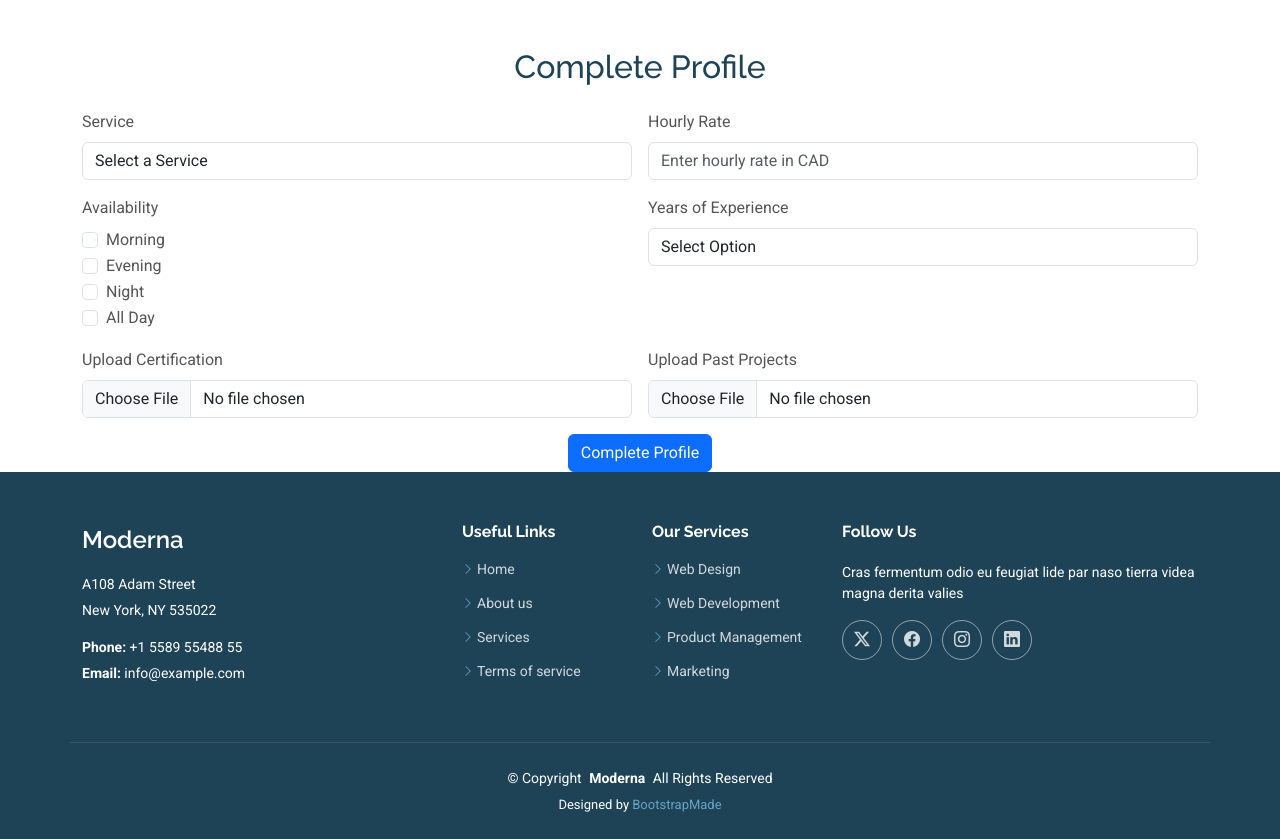
After one commit to neon-p/3serviceconnect, a CodeIgniter app: page /3serviceconnect/complete_profile in a window 1280 px wide. The commit adds this page. Run offline with CodeIgniter, Linux system fonts and the light colour scheme; the visitor is signed in with stand-in values (Sample User, id 1); tables that the repository leaves empty or names only in its code hold one stand-in row (values such as "Sample post").

Commit message:
Profile.php has some issue can't post the data into database

```diff
--- a/application/config/routes.php
+++ b/application/config/routes.php
@@ -56,4 +56,6 @@ $route['translate_uri_dashes'] = FALSE;
 $route['contact'] = 'contact/index';
 
 $route['myprofile'] = 'Profile/myprofile';
-$route['editprofile'] = 'profile/editprofile';
+$route['editprofile'] = 'Profile/editprofile';
+$route['complete_profile'] = 'Profile/complete_profile';
+$route['admin_dashboard'] = 'admin_Dashboard/admin_dashboard';
--- a/application/controllers/Profile.php
+++ b/application/controllers/Profile.php
@@ -20,6 +20,101 @@ class Profile extends CI_Controller {
         $data['user'] = $this->User_model->get_user_by_id($user_id);
         $this->load->view('editprofile',$data);
     }
+
+    public function complete_profile() {
+        $user_id = $this->session->userdata('user_id');
+
+        // Fetch all services from the services table
+        $data['services'] = $this->User_model->get_all_services();
+
+        // Load the complete_profile view
+        $this->load->view('complete_profile', $data);
+    }
+
+    public function save_complete_profile() {
+        $user_id = $this->session->userdata('user_id');
+
+        // Form Validation Rules
+        // $this->form_validation->set_rules('service_id', 'Service', 'required');
+        // $this->form_validation->set_rules('hourly_rate', 'Hourly Rate', 'required|numeric');
+        // $this->form_validation->set_rules('availability', 'Availability', 'required');
+        // $this->form_validation->set_rules('years_of_experience', 'Years of Experience', 'required');
+
+        // Handle file uploads
+        $config['upload_path'] = '3serviceconnect/uploads'; // Directory to store uploaded files
+        $config['allowed_types'] = 'pdf|doc|docx|jpg|png'; // Allowed file types
+        $config['max_size'] = 2048; // Max file size in KB (2MB)
+
+        $this->load->library('upload', $config);
+
+        // Upload certification file
+        $certification_file_path = '';
+        if (!empty($_FILES['certification_file']['name'])) {
+            if ($this->upload->do_upload('certification_file')) {
+                $certification_file_path = 'uploads/' . $this->upload->data('file_name');
+            } else {
+                $this->session->set_flashdata('error', $this->upload->display_errors());
+                redirect('complete_profile');
+            }
+        }
+
+        // Upload past projects file
+        $past_projects_file_path = '';
+        if (!empty($_FILES['past_projects_file']['name'])) {
+            if ($this->upload->do_upload('past_projects_file')) {
+                $past_projects_file_path = 'uploads/' . $this->upload->data('file_name');
+            } else {
+                $this->session->set_flashdata('error', $this->upload->display_errors());
+                redirect('complete_profile');
+            }
+        }
+
+        if ($this->form_validation->run() == FALSE) {
+            // Validation failed, redirect back with error message
+            $this->session->set_flashdata('error', validation_errors());
+            redirect('complete_profile');
+        } else {
+            $availability = $this->input->post('availability'); // This will be an array
+            $availability_string = implode(', ', $availability); // Convert array to a comma-separated string
+
+            // Prepare Data for Update
+            $provider_data = array(
+                'user_id' => $user_id,
+                'service_id' => $this->input->post('service_id'),
+                'hourly_rate' => $this->input->post('hourly_rate'),
+                'availability' => $availability_string,
+                'certification' => $certification_file_path, // Save certification file path
+                'years_of_experience' => $this->input->post('years_of_experience'),
+                'past_projects' => $past_projects_file_path, // Save past projects file path
+                'rating' => 0, // Default rating
+                'bookings' => 0, // Default bookings
+            );
+
+
+            // Insert or update provider details
+            $this->db->where('user_id', $user_id);
+            $existing_provider = $this->db->get('provider_details')->row_array();
+
+            if ($existing_provider) {
+                // Update existing record
+                $this->db->where('user_id', $user_id);
+                $this->db->update('provider_details', $provider_data);
+            } else {
+                // Insert new record
+                $this->db->insert('provider_details', $provider_data);
+            }
+
+            // Update `users` table with `status=2`
+            $this->db->where('user_id', $user_id);
+            $this->db->update('users', array('status' => 2));
+
+            // Redirect with success message
+            $this->session->set_flashdata('success', 'Profile completed successfully!');
+            redirect('profile/myprofile');
+        }
+    }
+
+
 
     public function update_visibility() {
         // Get the visibility value from the POST request
--- a/application/controllers/admin_Dashboard.php
+++ b/application/controllers/admin_Dashboard.php
@@ -1,5 +1,5 @@
 <?php
-class user_Dashboard extends CI_Controller {
+class admin_Dashboard extends CI_Controller {
     public function __construct() {
         parent::__construct();
         $this->load->library('session');
--- a/application/models/User_model.php
+++ b/application/models/User_model.php
@@ -22,5 +22,16 @@ class User_model extends CI_Model {
         $this->db->where('user_id', $user_id);
         return $this->db->update('users', $data);
     }
+
+    public function get_all_services() {
+        $query = $this->db->get('services'); // Fetch all rows from the 'services' table
+        return $query->result_array(); // Return the result as an array
+    }
+
+    public function get_pending_profiles() {
+        $this->db->where('status', '0'); // Filter by 'pending' status
+        $query = $this->db->get('users'); // Fetch from 'users' table
+        return $query->result_array(); // Return the result as an array of profiles
+    }
 }
 ?>
--- /dev/null
+++ b/application/views/complete_profile.php
@@ -0,0 +1,77 @@
+<?php $this->load->view('header'); ?>
+
+<div class="container mt-5">
+    <h2 class="text-center mb-4">Complete Profile</h2>
+    <form method="POST" action="<?php echo base_url('profile/save_complete_profile'); ?>">
+        <div class="row g-3">
+            <!-- Service Selection -->
+            <div class="col-md-6">
+                <label for="service_id" class="form-label">Service</label>
+                <select class="form-control" id="service_id" name="service_id" required>
+                    <option value="">Select a Service</option>
+                    <?php foreach ($services as $service): ?>
+                        <option value="<?php echo $service['service_id']; ?>"><?php echo $service['title']; ?></option>
+                    <?php endforeach; ?>
+                </select>
+            </div>
+
+            <!-- Hourly Rate -->
+            <div class="col-md-6">
+                <label for="hourly_rate" class="form-label">Hourly Rate</label>
+                <input type="number" class="form-control" id="hourly_rate" name="hourly_rate" placeholder="Enter hourly rate in CAD" required>
+            </div>
+
+            <!-- Availability -->
+            <div class="col-md-6">
+                <label for="availability" class="form-label">Availability</label>
+                <div class="form-check">
+                    <input class="form-check-input" type="checkbox" id="morning" name="availability[]" value="Morning">
+                    <label class="form-check-label" for="morning">Morning</label>
+                </div>
+                <div class="form-check">
+                    <input class="form-check-input" type="checkbox" id="evening" name="availability[]" value="Evening">
+                    <label class="form-check-label" for="evening">Evening</label>
+                </div>
+                <div class="form-check">
+                    <input class="form-check-input" type="checkbox" id="Night" name="availability[]" value="Night">
+                    <label class="form-check-label" for="Night">Night</label>
+                </div>
+                <div class="form-check">
+                    <input class="form-check-input" type="checkbox" id="all_day" name="availability[]" value="all_day">
+                    <label class="form-check-label" for="All_day">All Day</label>
+                </div>
+            </div>
+
+            <!-- Years of Experience -->
+            <div class="col-md-6">
+                <label for="years_of_experience" class="form-label">Years of Experience</label>
+                <select class="form-control" id="years_of_experience" name="years_of_experience" required>
+                    <option value="">Select Option</option>
+                    <option value="0">None or less than 1</option>
+                    <option value="1">1</option>
+                    <option value="2">2</option>
+                    <option value="2+">More than 2</option>
+                </select>
+            </div>
+
+            <!-- Certification Upload -->
+            <div class="col-md-6">
+                <label for="certification_file" class="form-label">Upload Certification</label>
+                <input type="file" class="form-control" id="certification_file" name="certification_file" required>
+            </div>
+
+            <!-- Past Projects Upload -->
+            <div class="col-md-6">
+                <label for="past_projects_file" class="form-label">Upload Past Projects</label>
+                <input type="file" class="form-control" id="past_projects_file" name="past_projects_file" required>
+            </div>
+
+            <!-- Submit Button -->
+            <div class="col-md-12 text-center">
+                <button type="submit" class="btn btn-primary">Complete Profile</button>
+            </div>
+        </div>
+    </form>
+</div>
+
+<?php $this->load->view('footer'); ?>
```
Also changed, not shown: application/views/profile.php (+7 -1 lines), application/views/admin_dashboard.php (renamed from application/views/user_dashboard.php).
